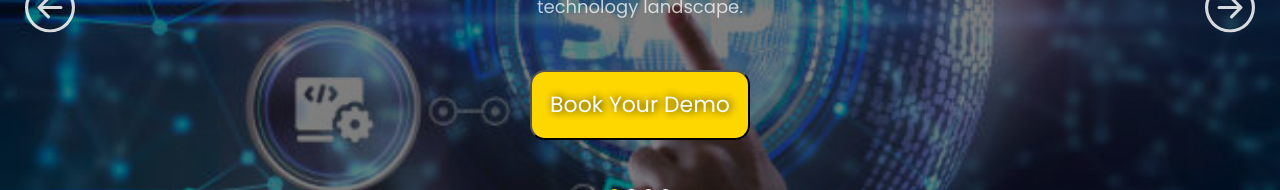
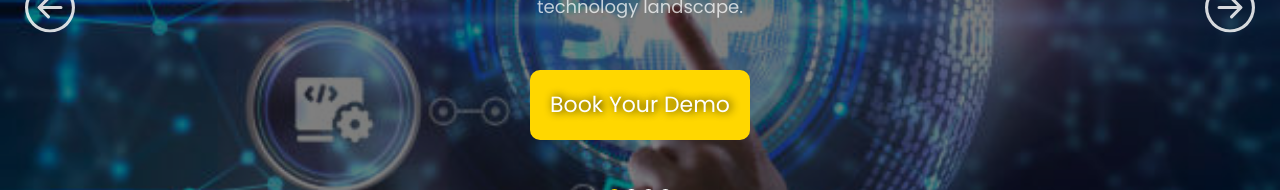
Before and after one commit to praveengoswami1996/codeout_landingpage, a React (Create React App) app: page / in a window 1280 px wide. Shown: the part 360-550 px from the top of the page. Built offline with nearby package versions, Linux system fonts and the light colour scheme.

Commit message:
Minor Changes

```diff
--- a/src/components/Carousel/Carousel.css
+++ b/src/components/Carousel/Carousel.css
@@ -65,8 +65,10 @@
     width: 220px;
     height: 70px;
     font-size: 22px;
-    border-radius: 15px;
+    border-radius: 10px;
     background-color: gold;
+    border: none;
+    outline: none;
     color: #fff;
     text-shadow: 2px 0px 8px rgba(0, 0, 0, 0.9);
     cursor: pointer;
```
